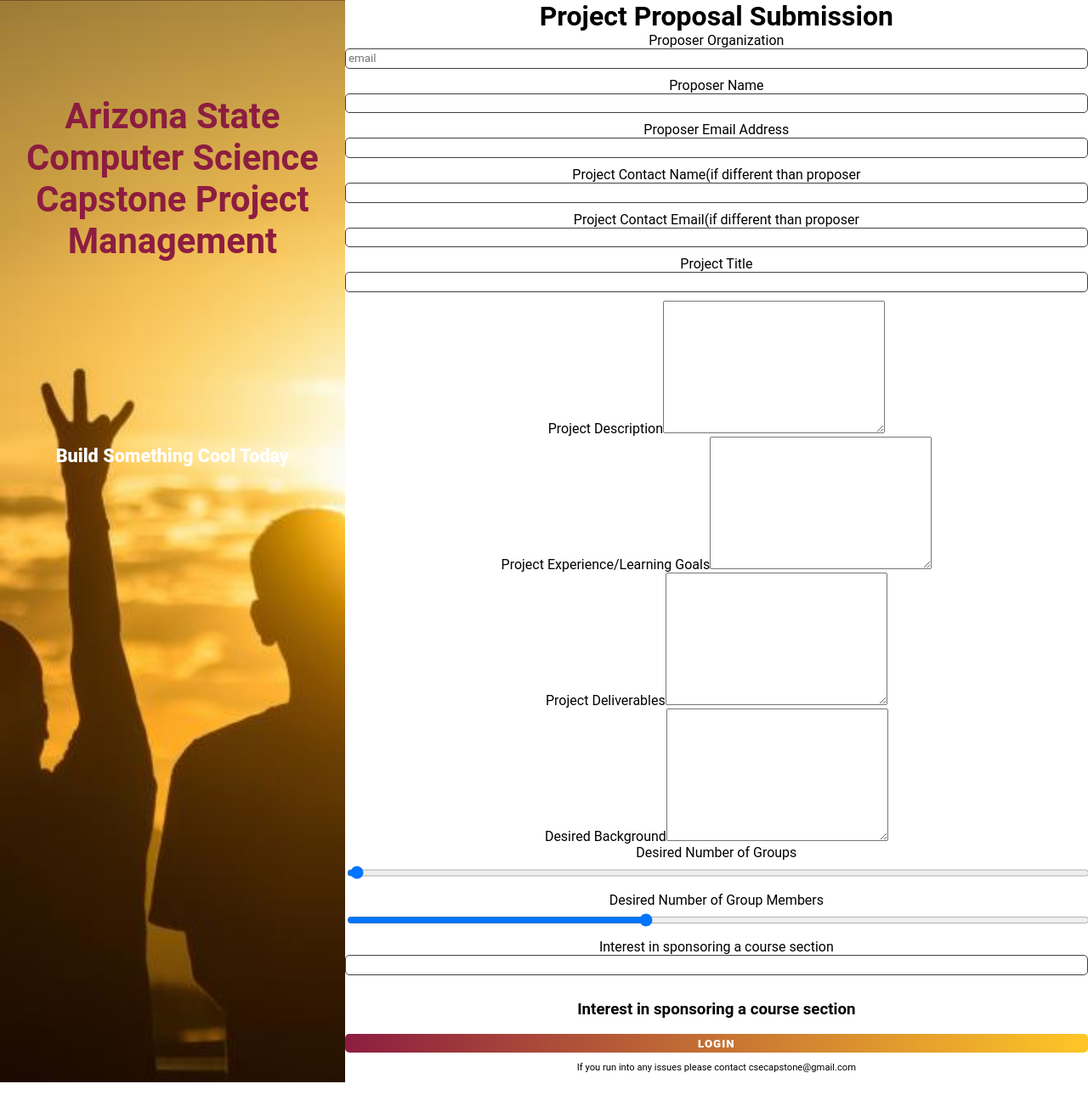
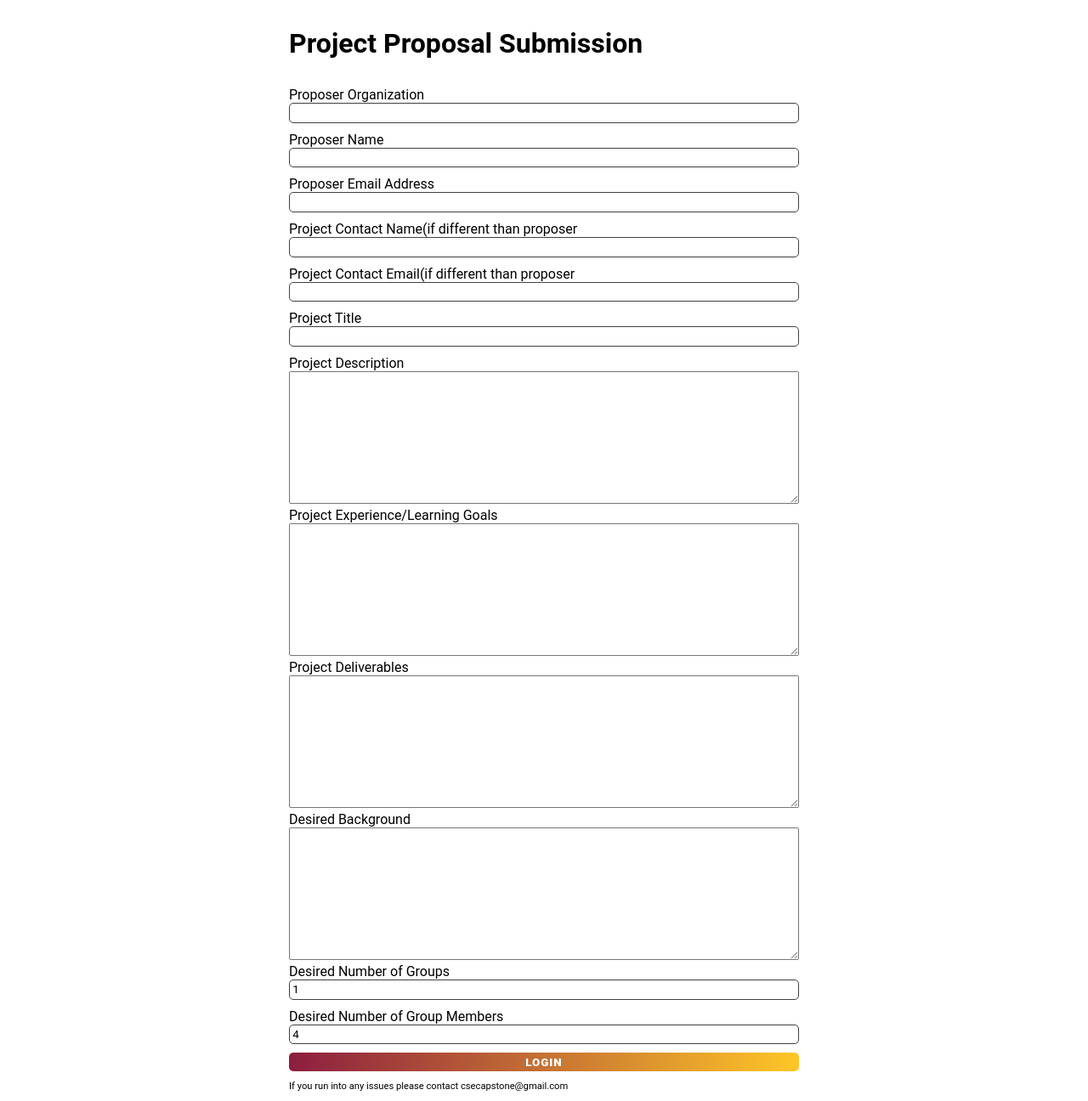
Before and after one commit to ogadev/Capstone-Managment-System, a React (Create React App) app: page /proposal in a window 1280 px wide. Shown: the whole page at 85% size. Before the commit the page ends 1274 px from the top, so only its background shows below. Built offline with nearby package versions, Linux system fonts and the light colour scheme; what aws-amplify would draw is missing.

Commit message:
form changes for proposal

```diff
--- a/src/App.js
+++ b/src/App.js
@@ -17,7 +17,7 @@
 
 function App() {
   return (
-    <switch>
+    <Switch>
         <Route exact path="/">
           <Login />
         </Route>
@@ -42,11 +42,7 @@
         <Route path="/demo">
           <Demo />
         </Route>
-      </switch>
-    // <div>
-    //   <ProposalForm />
-    //   <GoogleForms />
-    // </div>
+      </Switch>
 
   );
 }
--- a/src/ProjectProposalSubmission.js
+++ b/src/ProjectProposalSubmission.js
@@ -1,5 +1,5 @@
 import React, { Component } from 'react';
-import './styles/style.css';
+import './styles/forms.css';
 import { Auth } from "aws-amplify";
 
 
@@ -33,16 +33,6 @@
         this.onInputChange = this.onInputChange.bind(this)
     }
 
-
-    clearErrorState = () => {
-        this.setState({
-          errors: {
-            cognito: null,
-            blankfield: false
-          }
-        });
-    }
-
     submitProposal = async event => {
         //some sort of method
         //this was just in al of Oscar's messages
@@ -58,26 +48,14 @@
            [name]: value
        })
    };
-   //check for the new login after I get the sucess message.
     render() {
-        const {showSignUp} = this.state;
         return (
-            <div className="login-body">
-
-                <div className="asu-image">
-                    <div className="container">
-                        <h1 className="intro">Arizona State Computer Science Capstone Project Management</h1>
-                        <p className="intro-note">Build Something Cool Today</p>
-                        </div>
-                </div>
             <div className="proposal-page">
-                    <div className="container">
-                        <h2>Project Proposal Submission</h2>
+                <h2 className="form-h2">Project Proposal Submission</h2>
                 <form className="proposal-form" onSubmit={this.submitProposal}>
                     <label for="pOrg">Proposer Organization</label>
                     <input
                         type="text"
-                                placeholder="email"
                         value={this.state.fProposerOrg}
                         onChange={this.onInputChange}
                         name="fProposerOrg"
@@ -166,45 +144,26 @@
                     <br></br>
                     <label for="fDesiredNumberGroups">Desired Number of Groups</label>
                     <input
-                                type="range"
+                        type="number"
                         placeholder=""
                         value={this.state.fDesiredNumberGroups}
                         onChange={this.onInputChange}
                         name="fDesiredNumberGroups"
-                                min="1"
-                                max="5"
                         required
                     />
                     <label for="fDesiredNumberMembers">Desired Number of Group Members</label>
                     <input
-                                type="range"
-                                placeholder=""
+                        type="number"
                         value={this.state.fDesiredNumberMembers}
                         onChange={this.onInputChange}
                         name="fDesiredNumberMembers"
-                                min="2"
-                                max="7"
                         required
                     />
-                            <label for="fSemesterYear">Interest in sponsoring a course section</label>
-                            <input
-                                type="text"
-                                placeholder=""
-                                value={this.state.fSemesterYear}
-                                onChange={this.onInputChange}
-                                name="fSemesterYear"
-                                required
-                            />
-
-                            <h3>Interest in sponsoring a course section</h3>
 
                     <button className="btn"> login</button>
 
                 </form>
                 <p className="support">If you run into any issues please contact csecapstone@gmail.com</p>
-                    </div>
-                </div>
-
             </div>
         )
     }
--- a/src/styles/forms.css
+++ b/src/styles/forms.css
@@ -1,8 +1,17 @@
-.form {
-    margin: auto;
-    width: 50%;
+.proposal-page {
+    width: 600px;
+    margin: 0 auto;
+    text-align: left;
 }
-iframe {
-    overflow: hidden;
-    height: 100vh;
+
+label {
+    margin-top: 6em;
 }
+
+textarea {
+    width: 100%;
+}
+
+.form-h2 {
+    padding: 1em 0;
+}
```
Lines whose indentation alone changed are shown as unchanged.
